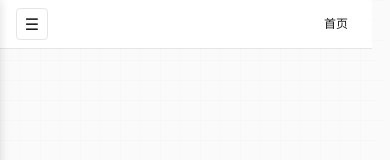
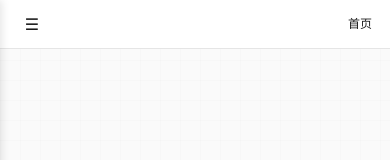
Before and after one commit to Yevin-Yu/SimpleBlog, a React (Vite) app: page /b/blog/1 in a window 390 px wide. Shown: the top 160 px of the page. Built offline with nearby package versions, Linux system fonts and the light colour scheme.

Commit message:
移动端优化

```diff
--- a/public/contributions.json
+++ b/public/contributions.json
@@ -1,9 +1,9 @@
 {
-  "generatedAt": "2025-12-29T07:17:06.301Z",
+  "generatedAt": "2025-12-29T07:46:53.992Z",
   "contributions": {
-    "2025-12-29": 3,
+    "2025-12-29": 4,
     "2025-12-28": 1,
     "2025-12-27": 3
   },
-  "totalCommits": 7
+  "totalCommits": 8
 }
--- a/src/components/BlogSearchModal/BlogSearchModal.tsx
+++ b/src/components/BlogSearchModal/BlogSearchModal.tsx
@@ -1,5 +1,6 @@
 import { useState, useEffect, useMemo, useRef, useCallback } from 'react';
-import { getAllBlogsForSearch, type BlogSearchItem } from '../../utils/blog.service';
+import { getAllBlogsForSearch } from '../../utils/blog.service';
+import type { BlogSearchItem } from '../../types';
 import { logger } from '../../utils/logger';
 import './BlogSearchModal.css';
 
--- a/src/components/BlogTreeContent/BlogTreeContent.css
+++ b/src/components/BlogTreeContent/BlogTreeContent.css
@@ -7,7 +7,6 @@
   overflow-y: scroll;
   overflow-x: hidden;
   min-width: 0;
-  scrollbar-gutter: stable;
   scrollbar-width: none;
   position: relative;
   height: 100vh;
--- a/src/components/BlogTreeContent/BlogTreeContent.tsx
+++ b/src/components/BlogTreeContent/BlogTreeContent.tsx
@@ -1,4 +1,4 @@
-import { useEffect, useRef, useState, memo, useCallback } from 'react';
+import { useEffect, useRef, useState, memo } from 'react';
 import { MarkdownRenderer } from '../MarkdownRenderer/MarkdownRenderer';
 import { LoadingLines } from '../LoadingLines/LoadingLines';
 import { Footer } from '../Footer/Footer';
--- a/src/components/BlogTreeSidebar/BlogTreeSidebar.css
+++ b/src/components/BlogTreeSidebar/BlogTreeSidebar.css
@@ -8,7 +8,6 @@
   position: sticky;
   top: 0;
   max-height: 100vh;
-  scrollbar-gutter: stable;
   flex-shrink: 0;
   overflow-y: scroll;
   overflow-x: hidden;
--- a/src/index.css
+++ b/src/index.css
@@ -7,7 +7,6 @@
 }
 
 html {
-  scrollbar-gutter: stable;
   overflow-x: hidden;
 }
 
@@ -23,7 +22,6 @@ body {
   background-size: 40px 40px;
   color: var(--color-text);
   overflow-x: hidden;
-  scrollbar-gutter: stable;
   line-height: 1.6;
 }
 
@@ -48,3 +46,10 @@ body {
 ::-webkit-scrollbar-thumb:hover {
   background: var(--color-text-lighter);
 }
+
+@media (max-width: 768px) {
+  html,
+  body {
+    scrollbar-gutter: auto;
+  }
+}
--- a/src/pages/BlogTree.css
+++ b/src/pages/BlogTree.css
@@ -10,7 +10,6 @@
   background-size: 40px 40px;
   position: relative;
   overflow: hidden;
-  scrollbar-gutter: stable;
   width: 100%;
   box-sizing: border-box;
 }
@@ -130,6 +129,7 @@
 @media (max-width: 768px) {
   .blog-tree-page {
     background-size: 20px 20px;
+    scrollbar-gutter: auto;
   }
 
   .blog-tree-container {
@@ -145,6 +145,10 @@
     border-bottom: 1px solid var(--color-border);
     position: sticky;
     top: 0;
+    left: 0;
+    right: 0;
+    width: 100%;
+    box-sizing: border-box;
     z-index: 1000;
     min-height: 48px;
   }
@@ -156,7 +160,7 @@
     width: 32px;
     height: 32px;
     background: transparent;
-    border: 1px solid var(--color-border);
+    border: none;
     border-radius: 4px;
     font-size: var(--font-size-base);
     color: var(--color-text);
@@ -180,6 +184,7 @@
     text-decoration: none;
     font-size: var(--font-size-xs);
     padding: var(--spacing-xs) var(--spacing-sm);
+    margin-right: -6px;
     border-radius: 4px;
     transition: background-color var(--transition-base) ease, color var(--transition-base) ease;
   }
```
